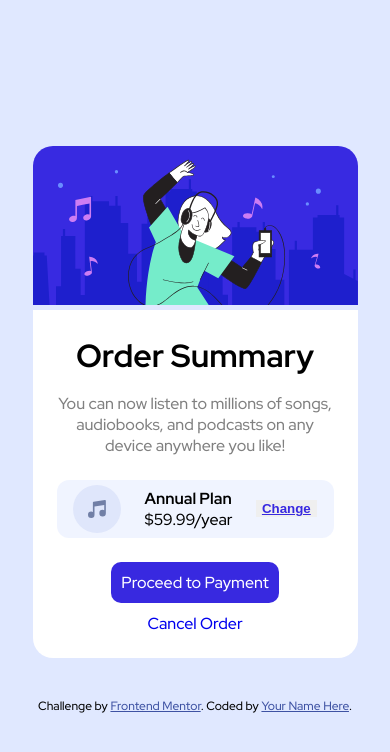
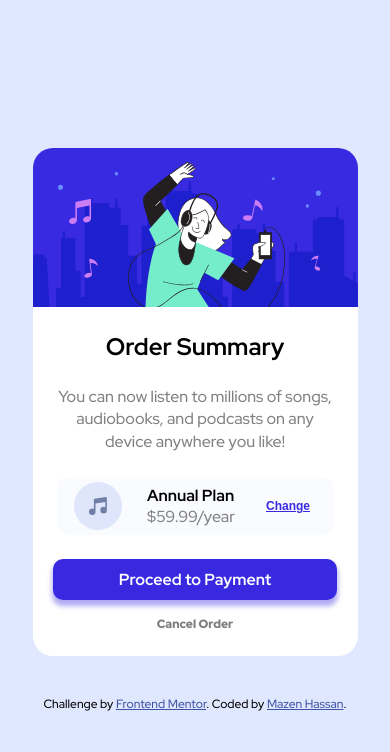
Before and after one commit to Mazz100/Order-Summary-Component, a plain HTML site: page index.html in a window 390 px wide. Drawn offline with Linux system fonts and the light colour scheme.

Commit message:
Final Mobile Layout

```diff
--- a/index.html
+++ b/index.html
@@ -35,8 +35,9 @@
       <img class="illustration" src="images/illustration-hero.svg" alt="">
       <div class="innercontainer">
         <div class="item1">
-
-          <h1>Order Summary</h1>
+          <header>
+            <h2>Order Summary</h2>
+          </header>
           <p>
             You can now listen to millions of songs, audiobooks, and podcasts on any
             device anywhere you like!
@@ -56,9 +57,9 @@
         </div>
         <div class="item3">
 
-            <a href="#" class="link1">Proceed to Payment</a>
+          <a href="#" class="link1">Proceed to Payment</a>
 
-            <a href="#" class="link2">Cancel Order</a>
+          <a href="#" class="link2">Cancel Order</a>
 
 
         </div>
@@ -68,7 +69,7 @@
 
   <footer class="attribution">
     Challenge by <a href="https://www.frontendmentor.io?ref=challenge" target="_blank">Frontend Mentor</a>.
-    Coded by <a href="#">Your Name Here</a>.
+    Coded by <a href="#">Mazen Hassan</a>.
   </footer>
 </body>
 
--- a/styles/style.scss
+++ b/styles/style.scss
@@ -1,5 +1,6 @@
 $bodyBGcolor: hsl(225, 100%, 94%);
-$item2BGcolor: hsla(225, 100%, 94%, 0.477);
+$item2BGcolor: hsla(225, 100%, 94%, 0.2);
+$buttonBGcolor: hsl(245, 75%, 52%);
 
 @mixin Flexfunc($direction) {
     display: flex;
@@ -14,8 +15,7 @@ h1,
 h2,
 p,
 body,
-button,
-img {
+button {
     margin-block-start: 0;
     margin-block-end: 0;
 }
@@ -26,7 +26,7 @@ body {
     font-size: 1rem;
     min-height: 100vh;
     gap: 1.5rem;
-
+    box-sizing: border-box;
     //Flex Display
     @include Flexfunc(column);
 
@@ -39,11 +39,16 @@ body {
         .innercontainer {
             background-color: white;
             padding: 1.5rem;
+            padding-top: 0;
             border-bottom-right-radius: 20px;
             border-bottom-left-radius: 20px;
         }
     }
 
+    //media query for bigger screen
+    @media (min-width: 400px) {
+
+    }
 }
 
 .illustration {
@@ -55,17 +60,23 @@ body {
 .item1 {
     @include Flexfunc(column);
     margin-bottom: 24px;
+    margin-top: -5px;
 
     //Image
     img {
         width: 100%;
     }
 
-    // Texts
+    // Text propreties
+    header {
+        padding-top: 24px;
+    }
+
     p {
         color: gray;
         text-align: center;
-        margin-top: 16px;
+        line-height: 1.4;
+        padding-top: 24px;
     }
 }
 
@@ -76,12 +87,27 @@ body {
     padding: 5px;
     border-radius: 12px;
 
+    //Text propreties
+    p {
+       color: gray;
+    }
+
     //Button proprties
     button {
+        background-color: transparent;
         border: none;
         text-decoration: underline;
-        font-weight: 700;
-        color: hsl(245, 75%, 52%);
+        font-size: 0.75rem;
+        font-weight: 900;
+        color: $buttonBGcolor
+    }
+
+    //Active State
+    button:hover {
+        cursor: pointer;
+        background-color: $buttonBGcolor;
+        color: white;
+        border-radius: 10px;
     }
 }
 
@@ -92,15 +118,22 @@ body {
     //Links properties
     .link1 {
         text-decoration: none;
-        background-color: hsl(245, 75%, 52%);
+        text-align: center;
+        font-weight: 700;
+        background-color: $buttonBGcolor;
         color: white;
-        margin-bottom: 10px;
+        width: 95%;
+        margin-bottom: 16px;
         padding: 10px;
         border-radius: 10px;
+        box-shadow: 0px 5px 5px 1px hsla(245, 75%, 52%, 0.4);
     }
 
     .link2 {
         text-decoration: none;
-
+        font-weight: 900;
+        font-size: 0.75rem;
+        opacity: 0.5;
+        color: black;
     }
 }
```
Also changed, not shown: styles/style.css, 1 other file.
